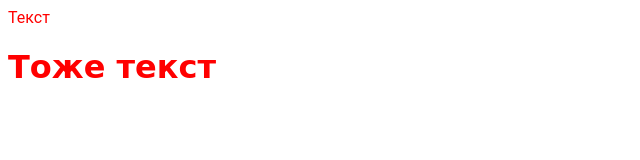
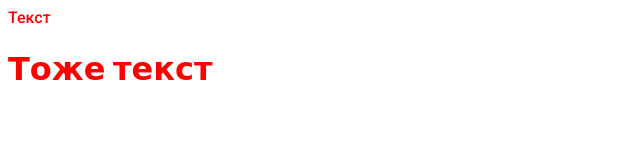
Before and after one commit to WebHeroSchool/kfgjdkgf, a plain HTML site: page index.html in a window 1280 px wide. Shown: the full height of the page, 0-640 px from the left. Drawn offline with Linux system fonts and the light colour scheme.

Commit message:
Update index.html

```diff
--- a/index.html
+++ b/index.html
@@ -1,4 +1,6 @@
 <html>
+  <link href="https://fonts.googleapis.com/css2?family=Roboto:wght@500&display=swap" rel="stylesheet">
+  <link href="https://fonts.googleapis.com/css2?family=Rowdies&display=swap" rel="stylesheet">
   <head>
     <link rel="stylesheet" href="./style.css">
   </head>
```
